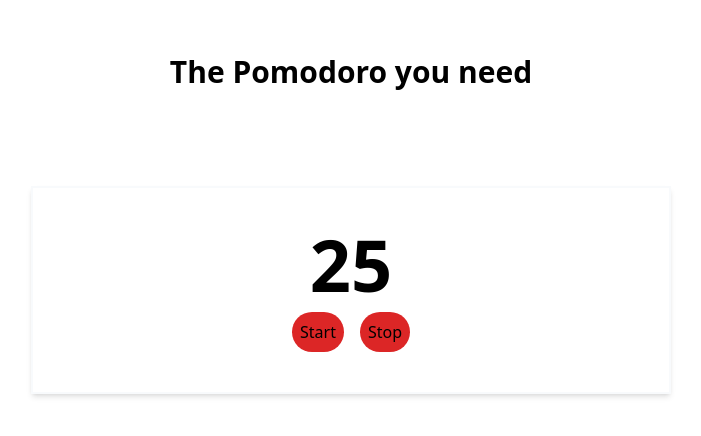
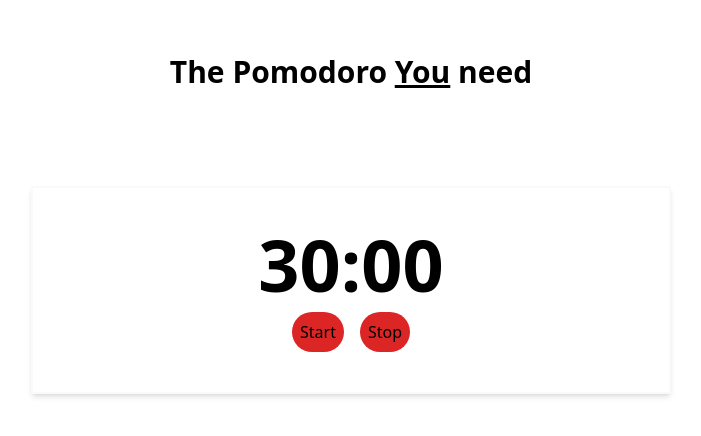
Before and after one commit to MarvinKweyu/Pomodoro, an Angular app: page / in a window 1280 px wide. Shown: the part 176-612 px from the top of the page, without its empty margins (289-990 px from the left). Built offline with nearby package versions, Linux system fonts and the light colour scheme; what ngx-electron would draw is missing.

Commit message:
chore: display functioning counter

```diff
--- a/src/app/home/home.component.html
+++ b/src/app/home/home.component.html
@@ -1,15 +1,20 @@
 <div class="flex flex-col justify-center items-center min-h-screen">
-    <h1 class="text-3xl font-bold text-center mb-24">
-        The Pomodoro you need
-    </h1>
-    <div class="border-solid border-2 border-slate-50 shadow-md justify-self-center w-1/2 h-1/2 py-10">
-        <div class="text-center font-bold text-7xl ">
-            {{initial_time}}
-        </div>
-        <div class="play flex justify-center mt-3">
-            <button class="rounded-full bg-red-600 p-2 mx-2" (click)="startCounter(initial_time)">Start</button>
-            <button class="rounded-full bg-red-600 p-2 mx-2">Stop</button>
-        </div>
+  <h1 class="text-3xl font-bold text-center mb-24">
+    The Pomodoro <span class="underline">You</span> need
+  </h1>
+  <div
+    class="border-solid border-2 border-slate-50 shadow-md justify-self-center w-1/2 h-1/2 py-10"
+  >
+    <div class="text-center font-bold text-7xl">
+      <h5><span id="time" class="text-primary">30:00</span></h5>
     </div>
-
+    <div class="play flex justify-center mt-3">
+      <button class="rounded-full bg-red-600 p-2 mx-2" (click)="startCounter()">
+        Start
+      </button>
+      <button class="rounded-full bg-red-600 p-2 mx-2" (click)="stopCounter()">
+        Stop
+      </button>
+    </div>
+  </div>
 </div>
--- a/src/app/home/home.component.ts
+++ b/src/app/home/home.component.ts
@@ -1,32 +1,53 @@
-import { Component, OnInit } from '@angular/core';
+import { Component, OnInit, ElementRef } from '@angular/core';
+import { interval } from 'rxjs';
 
 @Component({
   selector: 'app-home',
   templateUrl: './home.component.html',
-  styleUrls: ['./home.component.css']
+  styleUrls: ['./home.component.css'],
 })
 export class HomeComponent implements OnInit {
 
-  initial_time: Number = 25;
+  timer = 1800; // set the time at 30 minutes
 
-  constructor() { }
+  countDown: any;
+  constructor(private elementRef: ElementRef) {}
 
-  ngOnInit(): void {
+  ngOnInit() {}
+
+  startTimer(display: { textContent: string }) {
+
+    let minutes;
+    let seconds;
+
+    this.countDown = interval(1000).subscribe((x) => {
+      minutes = Math.floor(this.timer / 60);
+      seconds = Math.floor(this.timer % 60);
+
+      minutes = minutes < 10 ? '0' + minutes : minutes;
+      seconds = seconds < 10 ? '0' + seconds : seconds;
+
+      display.textContent = minutes + ':' + seconds;
+
+      --this.timer;
+      if (this.timer < 0) {
+        // perform notification of completion
+        console.log('timer is ended');
+      }
+    });
 
   }
 
-  startCounter(initial_time: any) {
 
-    setInterval(() => this.decreaseTime(initial_time), 1000);
+  startCounter() {
+    // will disable after click
+    let callDuration = this.elementRef.nativeElement.querySelector('#time');
+    this.startTimer(callDuration);
   }
-  decreaseTime(initial_time: any) {
-
-    console.log("Starting the counter");
-    console.log(initial_time);
-    // this.initial_time - 1;
-
-    console.log("delete")
+  //  this button is disabled at the start of the program
+  stopCounter(){
+    this.countDown.unsubscribe();
+    console.log("stop coutner")
+    // enable start button counter
   }
-
-
 }
```
